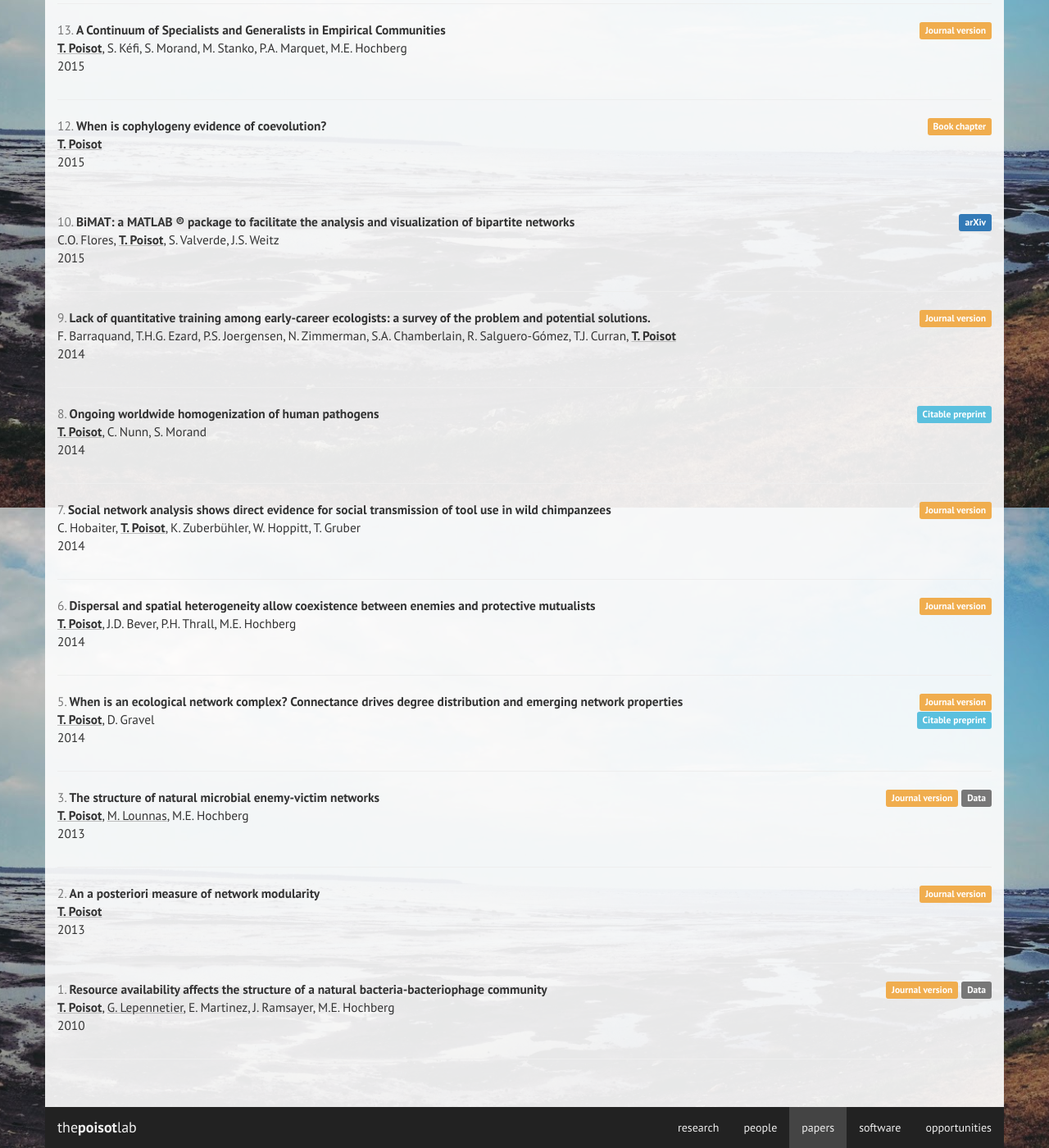
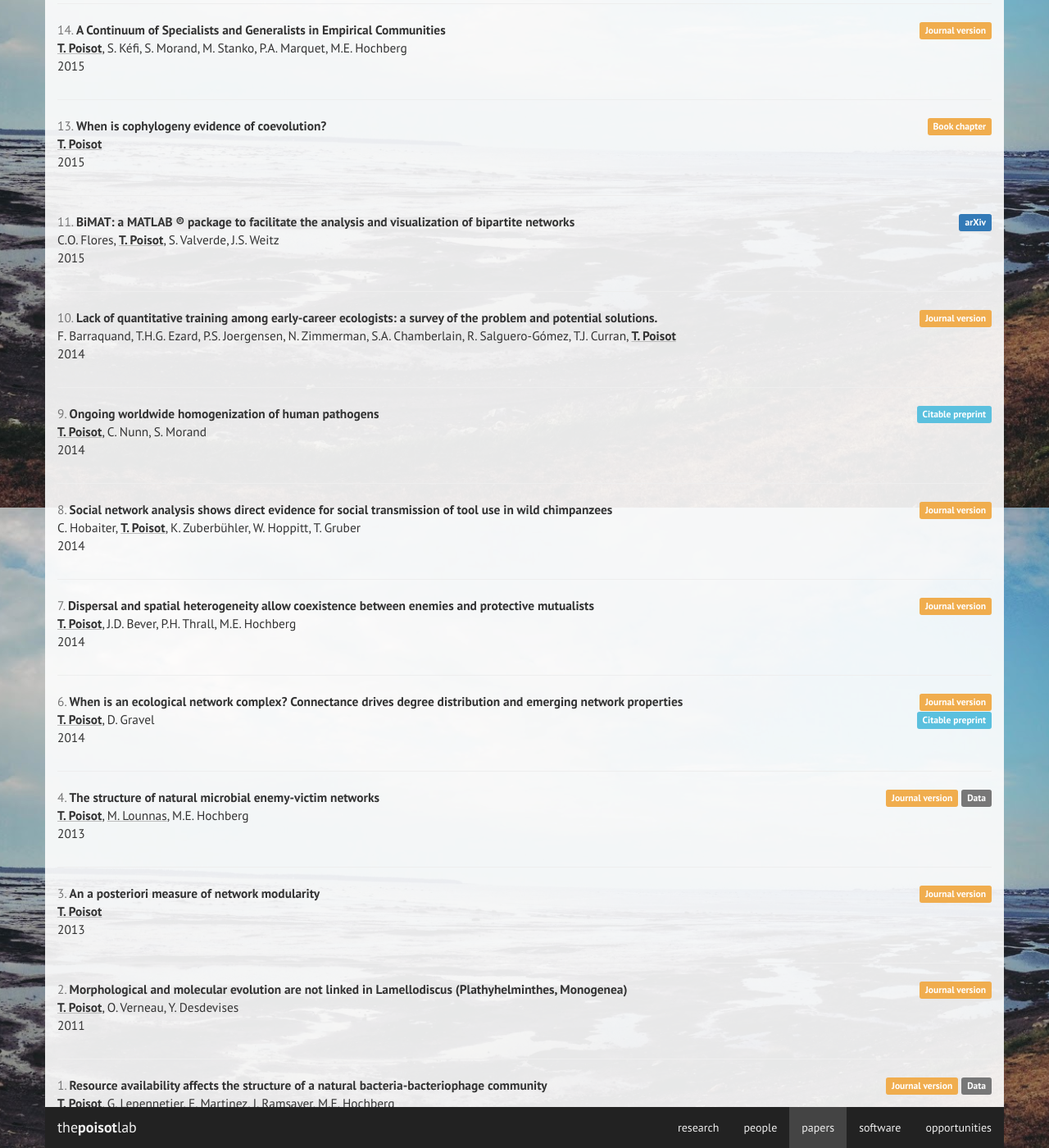
Before and after one commit to evadelmas/poisotlab.github.io, a Jekyll site: the page built from papers.md, in a window 1280 px wide and 1400 px high, scrolled down 1181 px. Shown: the whole window at 82% size. Built offline with Jekyll 4.4.1, drawn with Linux system fonts in a browser that asks for light colours; nearby versions of some CDN libraries; some web fonts are replaced; a script that is not in the unit is left out; some of the changed text lies outside the part shown.

Commit message:
plos one paper

```diff
--- a/_data/papers.yml
+++ b/_data/papers.yml
@@ -253,6 +253,18 @@
     - type: published
       doi: 10.12688/f1000research.2-130.v3
       in: F1000 Research
+- title: "Morphological and molecular evolution are not linked in Lamellodiscus (Plathyhelminthes, Monogenea)"
+  date: 2011
+  key: poisot11morpho
+  authors:
+    - name: T. Poisot
+      type: pi
+    - name: O. Verneau
+    - name: Y. Desdevises
+  labels:
+    - type: published
+      in: PLOS One
+      doi: 10.1371/journal.pone.0026252
 - title: "Resource availability affects the structure of a natural bacteria-bacteriophage community"
   date: 2010
   authors:
```
